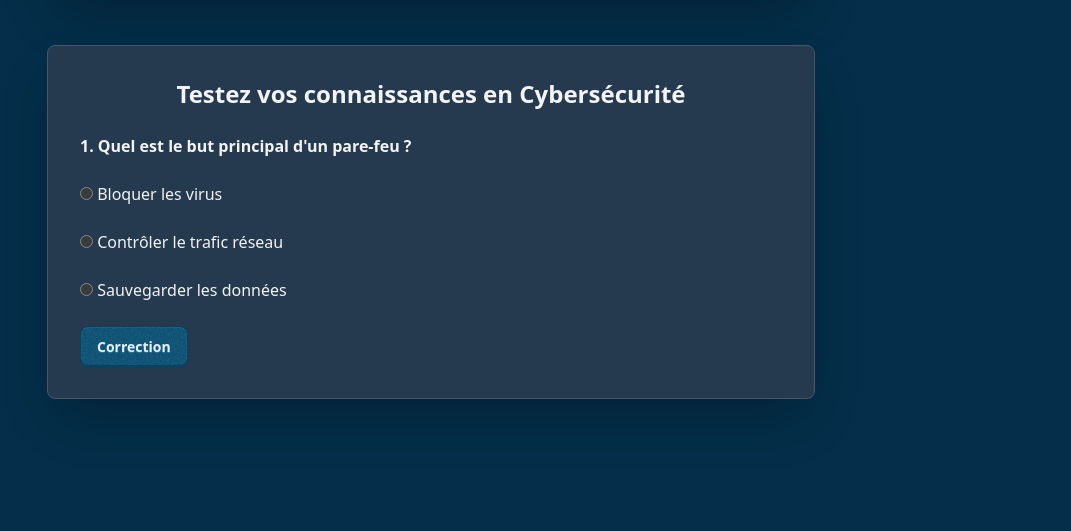
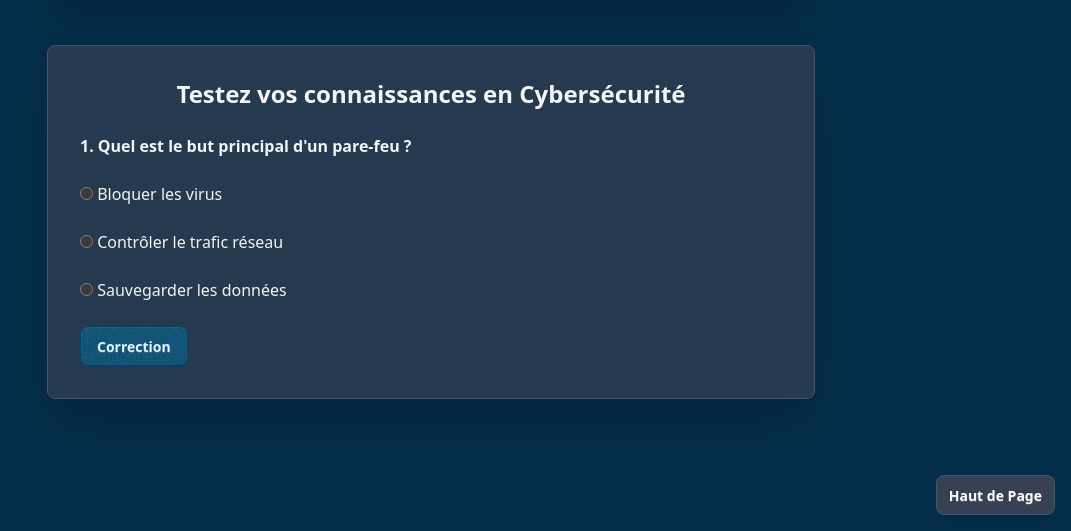
Before and after one commit to 8Myr/GabrielP, a website: page src/contact.html in a window 1280 px wide. Shown: the part 269-800 px from the top of the page, without its empty margins (209-1280 px from the left). Drawn offline with Linux system fonts and the light colour scheme.

Commit message:
Ajout du bouton "haut de page" dans la page contact

```diff
--- a/src/contact.html
+++ b/src/contact.html
@@ -9,6 +9,10 @@
 </head>
 
 <body class="text-gray-100">
+    <button onclick="scrollToTop()"
+        class="btn btn-soft bg-gray-700 text-white border-gray-600 fixed bottom-4 right-4 flex items-center gap-2 p-3 rounded-lg shadow-lg z-50">
+        Haut de Page
+    </button>
 
     <div
         class="flex items-start space-x-8 bg-gray-700/70 backdrop-blur-md p-8 rounded-lg shadow-2xl border border-gray-600 mt-8 sm:mt-12 mx-auto max-w-screen-md w-full">
```
